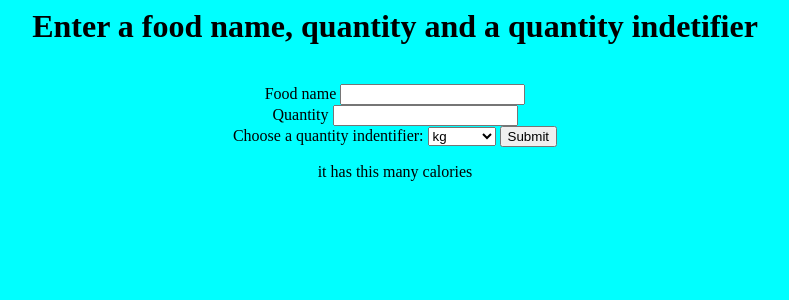
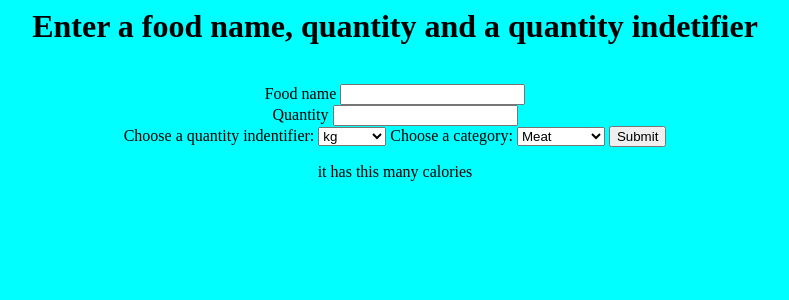
Before and after one commit to VayerMaking/caloriezz, a Flask app: page / in a window 1280 px wide. Shown: the top 300 px of the page, without its empty margins (245-1034 px from the left). Run offline with Flask 2, Linux system fonts and the light colour scheme.

Commit message:
added food categories

```diff
--- a/main.py
+++ b/main.py
@@ -7,7 +7,7 @@
 
 
 app.config['SECRET_KEY'] = config.password
-app.config['SQLALCHEMY_DATABASE_URI'] = 'mysql://root:vayertues@localhost/caloriezz'
+app.config['SQLALCHEMY_DATABASE_URI'] = 'mysql://{}:{}@{}/{}'.format(config.username, config.password, config.host, config.dbname)
 app.config['SQLALCHEMY_TRACK_MODIFICATIONS'] = False
 
 db = SQLAlchemy(app)
@@ -15,19 +15,21 @@
 class foods(db.Model):
     id = db.Column(db.Integer, primary_key = True)
     food_name = db.Column(db.String(100))
+    category = db.Column(db.String(100))
     quantity_indentifier = db.Column(db.Enum('kg', 'mg', 'number'))
     calories = db.Column(db.Integer())
 
-    def __init__(self, food_name, quantity_indentifier, calories):
+    def __init__(self, food_name, category, quantity_indentifier, calories):
         self.food_name = food_name
+        self.category = category
         self.quantity_indentifier = quantity_indentifier
         self.calories = calories
 
 def calc(calories, quantity):
     return calories * quantity
 
-def check_food_name(food_name, quantity):
-    data = foods.query.filter_by(food_name=food_name).first()
+def check_food_name(food_name, category, quantity):
+    data = foods.query.filter_by(food_name=food_name, category=category).first()
     calories = data.calories
     return calories * quantity
 
@@ -47,18 +49,20 @@
             #return result
             return calc(i.calories, quantity)
     #return result'''
+
 @app.route('/', methods=['GET', 'POST'])
 def index():
     result = ""
     if request.method == "POST":
         details = request.form
         food_name = details['fname']
+        category = details['category']
         quantity = int(details['quantity'])
         quantity_indentifier = details['quantity_indentifier']
         #result  = food_name + quantity_indentifier + str(quantity)
         #return result
         #return redirect(url_for('result', result_out=result_out))
-        result = check_food_name(food_name, quantity)
+        result = check_food_name(food_name, category, quantity)
     return render_template('index.html', result=result)
 '''
 @app.route('/result/<result_out>')
--- a/templates/index.html
+++ b/templates/index.html
@@ -11,6 +11,14 @@
       <option value="mg">mg</option>
       <option value="number">number</option>
     </select>
+    <label for="category">Choose a category:</label>
+    <select name="category" id="category">
+      <option value="Meat">Meat</option>
+      <option value="Fruits">Fruits</option>
+      <option value="Vegetables">Vegetables</option>
+      <option value="Drinks">Drinks</option>
+      <option value="Dairy">Dairy</option>
+    </select>
     <input type = "submit">
     </center>
 </form>
```
Also changed, not shown: inserts.sql (+5 -5 lines).
